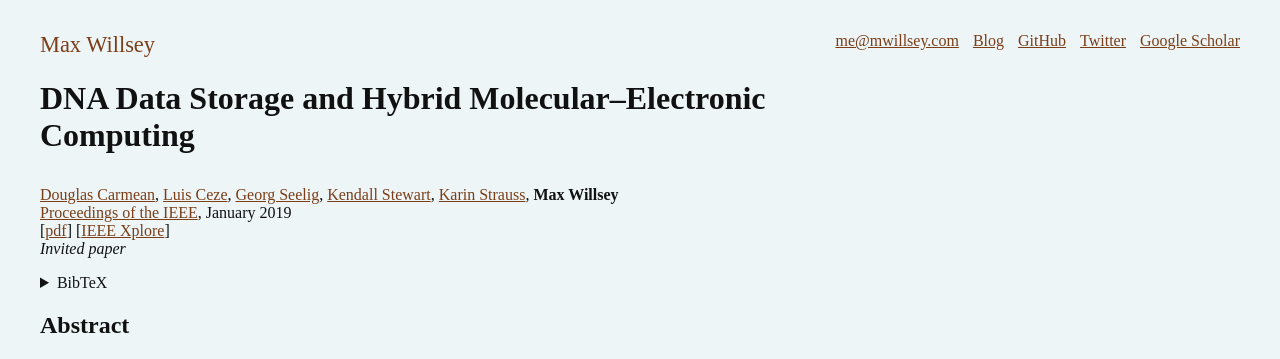
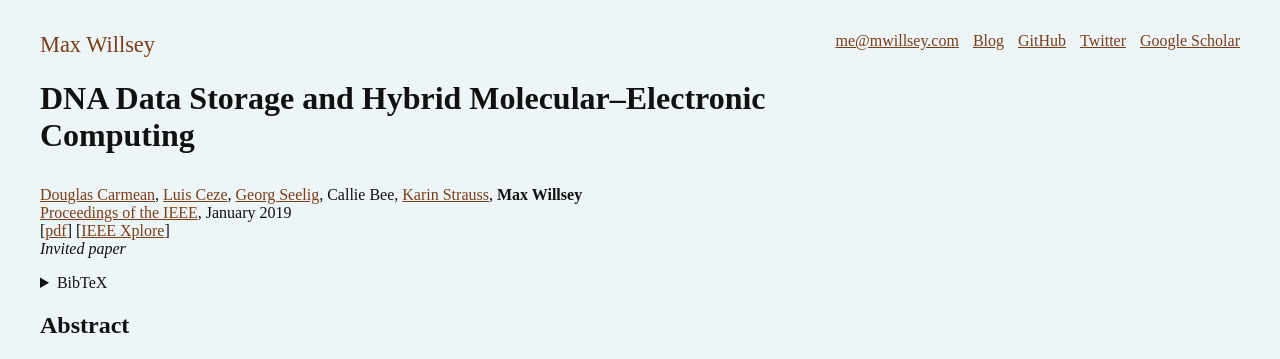
Before and after one commit to mwillsey/mwillsey.github.io, a Jekyll site: the page built from papers/_posts/2019-01-01-pieee-hybrid-molecular.md, in a window 1280 px wide. Shown: the top 359 px of the page. Built offline with Jekyll 4.4.1, drawn with Linux system fonts in a browser that asks for light colours.

Commit message:
Update people

```diff
--- a/_data/people.yml
+++ b/_data/people.yml
@@ -69,9 +69,8 @@ dougcarmean:
   name: "Douglas Carmean"
   webpage: "https://www.microsoft.com/en-us/research/people/dcarmean/"
 
-kendall:
-  name: "Kendall Stewart"
-  webpage: "https://homes.cs.washington.edu/~kstwrt/"
+callie:
+  name: "Callie Bee"
 
 cnandi:
   name: "Chandrakana Nandi"
--- a/papers/_posts/2019-01-01-pieee-hybrid-molecular.md
+++ b/papers/_posts/2019-01-01-pieee-hybrid-molecular.md
@@ -2,7 +2,7 @@
 layout: paper
 title: "DNA Data Storage and Hybrid Molecular–Electronic Computing"
 
-authors: ["dougcarmean", "luis", "georg", "kendall", "karin", "mwillsey"]
+authors: ["dougcarmean", "luis", "georg", "callie", "karin", "mwillsey"]
 venue: "Proceedings of the IEEE"
 venue_url: "https://ieeexplore.ieee.org/xpl/tocresult.jsp?isnumber=8589029"
 note: "Invited paper"
```
